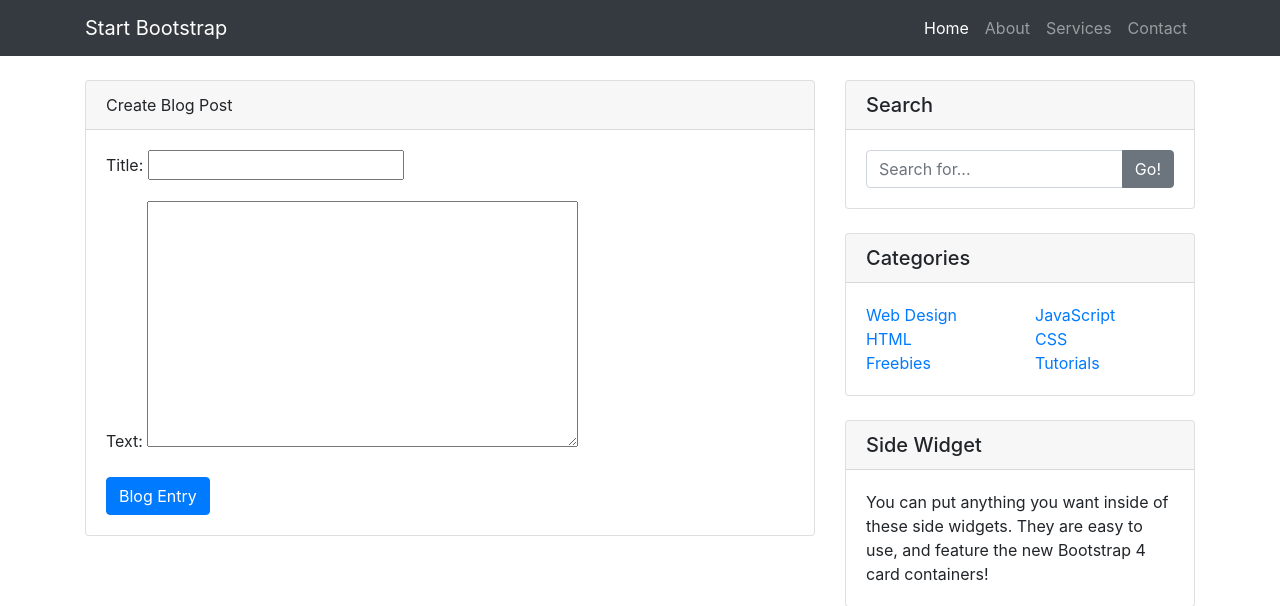
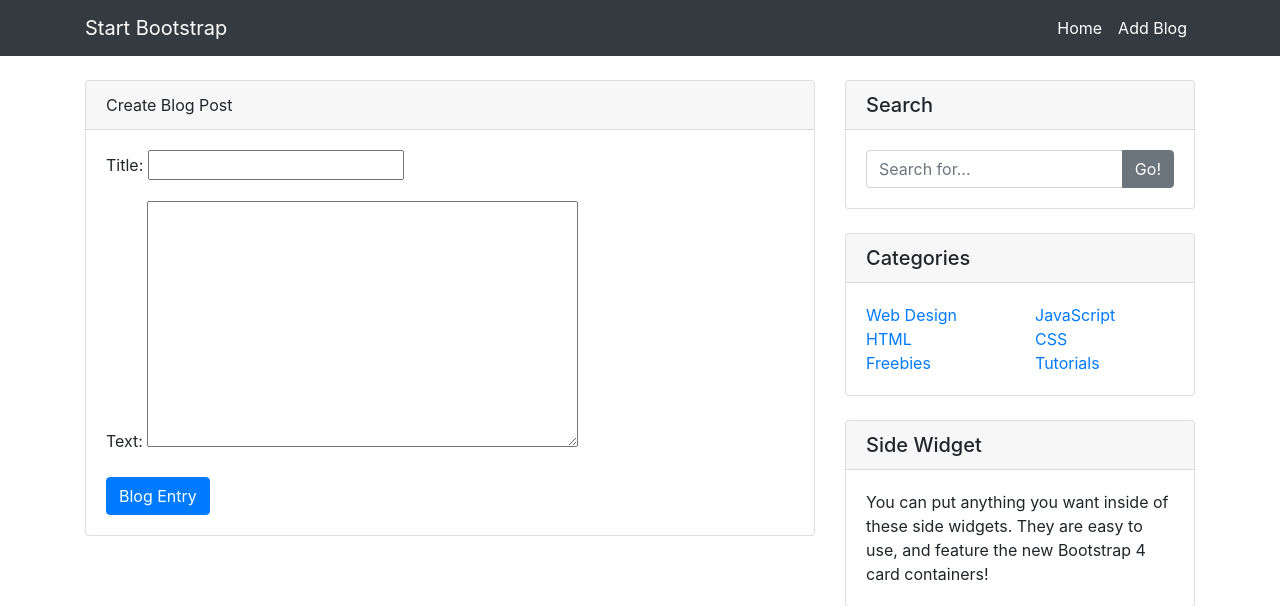
Before and after one commit to NarawishS/ku-hub, a Django app: page /create_blog in a window 1280 px wide. Shown: the top 606 px of the page. Run offline with Django 3.2, Linux system fonts and the light colour scheme; some libraries are stand-ins or nearby versions.

Commit message:
Add 'Add Blog' button

```diff
--- a/kuhub/templates/kuhub/base.html
+++ b/kuhub/templates/kuhub/base.html
@@ -26,24 +26,21 @@
 <nav class="navbar navbar-expand-lg navbar-dark bg-dark fixed-top">
     <div class="container">
         <a class="navbar-brand" href="#">Start Bootstrap</a>
-      <button class="navbar-toggler" type="button" data-toggle="collapse" data-target="#navbarResponsive" aria-controls="navbarResponsive" aria-expanded="false" aria-label="Toggle navigation">
+        <button class="navbar-toggler" type="button" data-toggle="collapse" data-target="#navbarResponsive"
+                aria-controls="navbarResponsive" aria-expanded="false" aria-label="Toggle navigation">
             <span class="navbar-toggler-icon"></span>
         </button>
         <div class="collapse navbar-collapse" id="navbarResponsive">
             <ul class="navbar-nav ml-auto">
                 <li class="nav-item active">
-            <a class="nav-link" href="#">Home
+                    <a class="nav-link" href={% url 'kuhub:blog-home' %}>Home
                         <span class="sr-only">(current)</span>
                     </a>
                 </li>
-          <li class="nav-item">
-            <a class="nav-link" href="#">About</a>
-          </li>
-          <li class="nav-item">
-            <a class="nav-link" href="#">Services</a>
-          </li>
-          <li class="nav-item">
-            <a class="nav-link" href="#">Contact</a>
+                <li class="nav-item active">
+                    <a class="nav-link" href={% url 'kuhub:create_blog' %}>Add Blog
+                        <span class="sr-only">(current)</span>
+                    </a>
                 </li>
             </ul>
         </div>
@@ -112,7 +109,8 @@
             <div class="card my-4">
                 <h5 class="card-header">Side Widget</h5>
                 <div class="card-body">
-            You can put anything you want inside of these side widgets. They are easy to use, and feature the new Bootstrap 4 card containers!
+                    You can put anything you want inside of these side widgets. They are easy to use, and feature the
+                    new Bootstrap 4 card containers!
                 </div>
             </div>
 
--- a/kuhub/urls.py
+++ b/kuhub/urls.py
@@ -10,4 +10,5 @@ urlpatterns = [
     path('create_blog', views.CreateBlogView.as_view(success_url="/"), name='create_blog'),
     path('like/<int:pk>', views.user_like, name='like_blog'),
     path('dislike/<int:pk>', views.user_dislike, name='dislike_blog'),
+    path('add_blog/', views.AddBlog.as_view(), name='add_blog')
 ]
--- a/kuhub/views.py
+++ b/kuhub/views.py
@@ -53,6 +53,7 @@ class CreateBlogView(CreateView):
         form.instance.author = self.request.user
         return super().form_valid(form)
 
+
 def user_like(request, pk):
     """Allowed user to like due to the conditions"""
     blog = get_object_or_404(Blog, id=request.POST.get('blog_id'))
@@ -86,6 +87,7 @@ def user_dislike(request, pk):
         blog.dislikes.add(request.user)
         return HttpResponseRedirect(reverse('kuhub:blog-detail', args=[str(pk)]))
 
+
 class CreateCommentView(CreateView):
     model = Comment
     template_name = 'kuhub/create_comment.html'
@@ -98,3 +100,9 @@ class CreateCommentView(CreateView):
 
     def get_success_url(self):
         return reverse_lazy('kuhub:blog-detail', kwargs={'pk': self.kwargs['pk']})
+
+
+class AddBlog(CreateView):
+    model = Blog
+    template_name = 'kuhub/create_blog.html'
+    fields = ['title', 'text']
```
Also changed, not shown: kuhub/templates/kuhub/blog_detail.html (+5 -10 lines), kuhub/migrations/0001_initial.py (deleted), kuhub/migrations/0004_blog_likes.py (added), kuhub/migrations/0005_blog_dislikes.py (added). Lines whose indentation alone changed are shown as unchanged.
